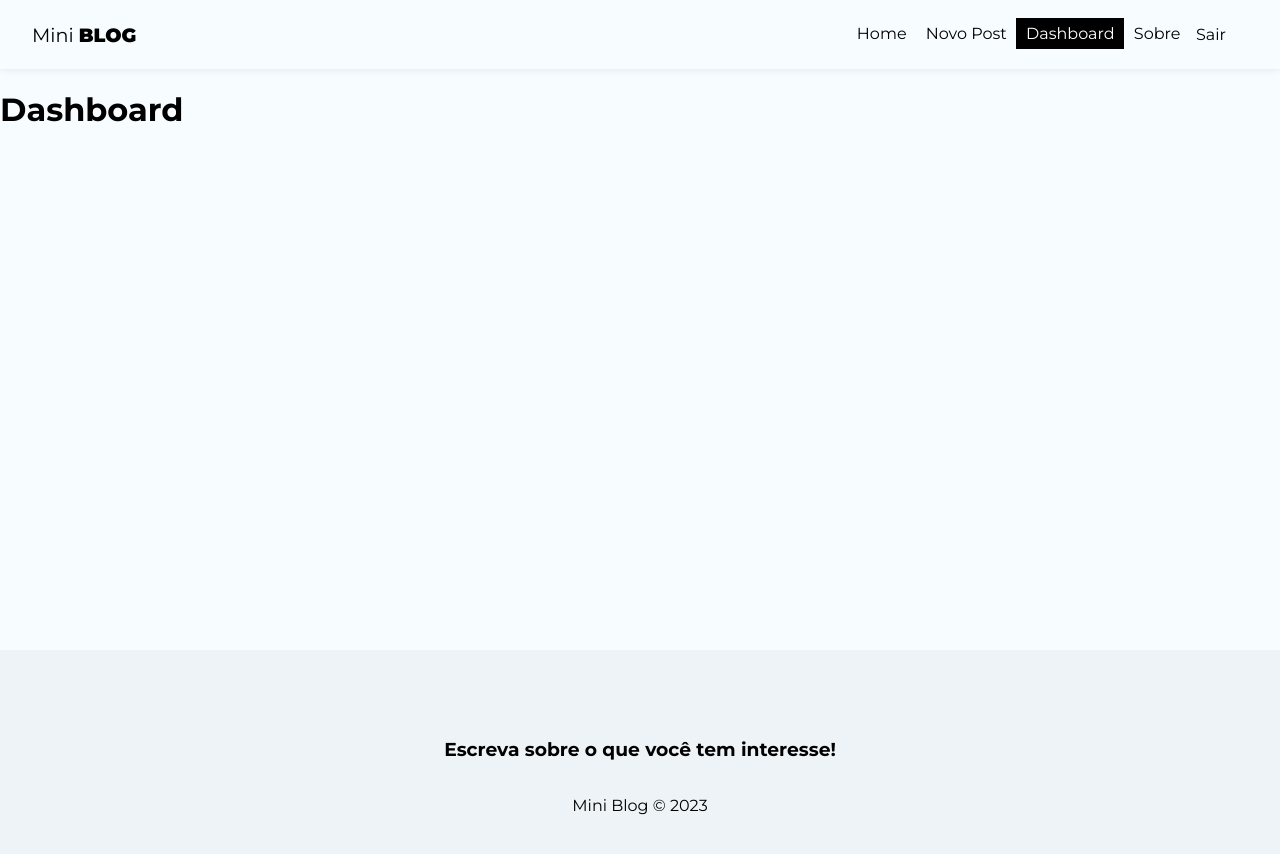
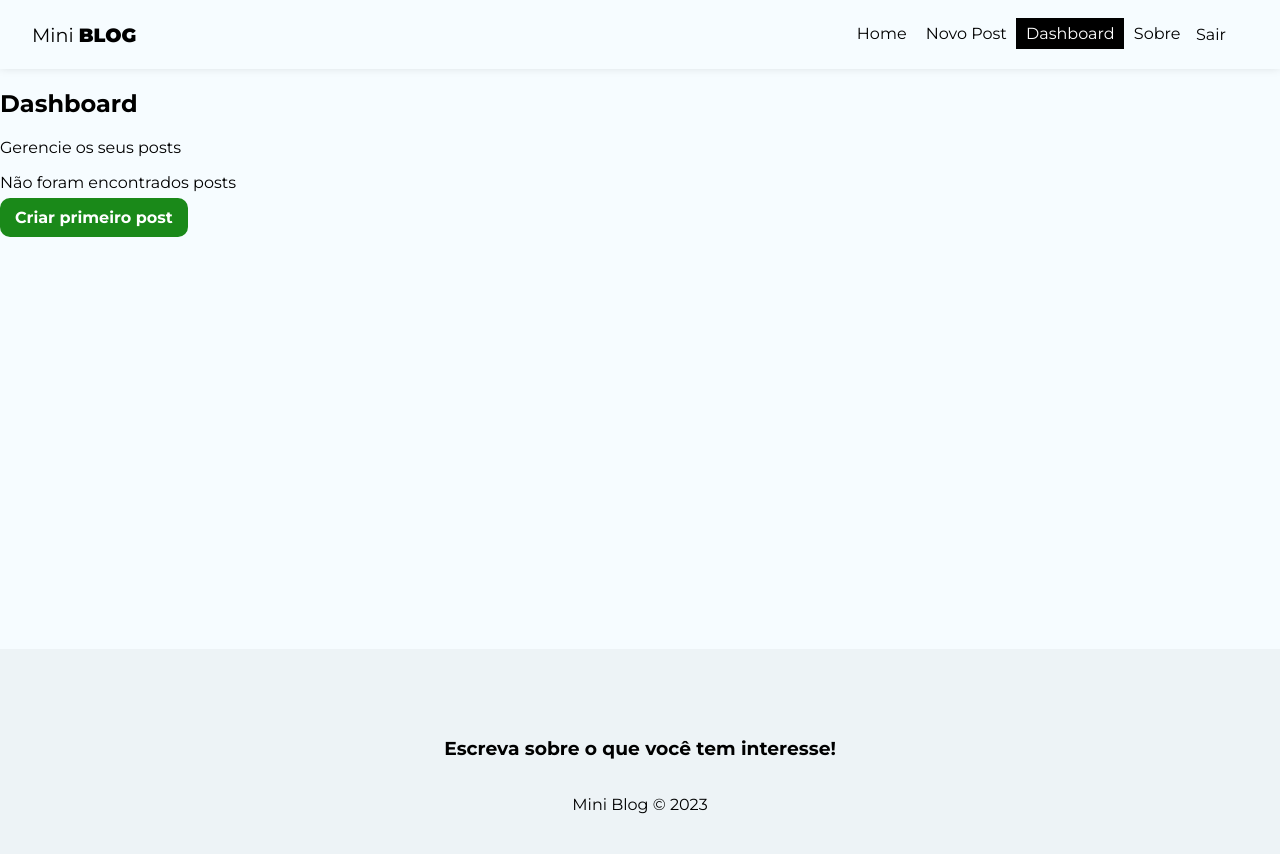
Before and after one commit to leonardorimes/hora-de-codar-curso-react, a React (Create React App) app in the folder 10_MINIBLOG/miniblog/: page /dashboard in a window 1280 px wide. Shown: the top 854 px of the page. Built offline with nearby package versions, Linux system fonts and the light colour scheme; no server answers; sample sign-in values are in the browser's storage.

Commit message:
estruturando dashboard

```diff
--- a/10_MINIBLOG/miniblog/src/pages/Dashboard/Dashboard.js
+++ b/10_MINIBLOG/miniblog/src/pages/Dashboard/Dashboard.js
@@ -1,9 +1,33 @@
 import React from './Dashboard.module.css'
 
+import { Link } from 'react-router-dom'
+
+//hooks
+import {useAuthValue} from "../../context/AuthContext"
+import {useFetchDocuments} from "../../hooks/useFetchDocuments"
+
+
 const Dashboard = () => {
+  const {user} = useAuthValue()
+  const uid = user.uid
+
+  // posts do usuário
+  const posts = []
+
   return (
     <div>
-        <h1>Dashboard</h1>
+       <h2>Dashboard</h2>
+       <p>Gerencie os seus posts</p>
+        {posts && posts.length === 0 ? (
+          <div className={StyleSheet.noposts}>
+            <p>Não foram encontrados posts</p>
+            <Link to="/posts/create" className='btn'>Criar primeiro post</Link>
+          </div>
+        ) : (
+          <div>
+              <p>Tem posts!</p>
+          </div>
+        )}
     </div>
   )
 }
```
